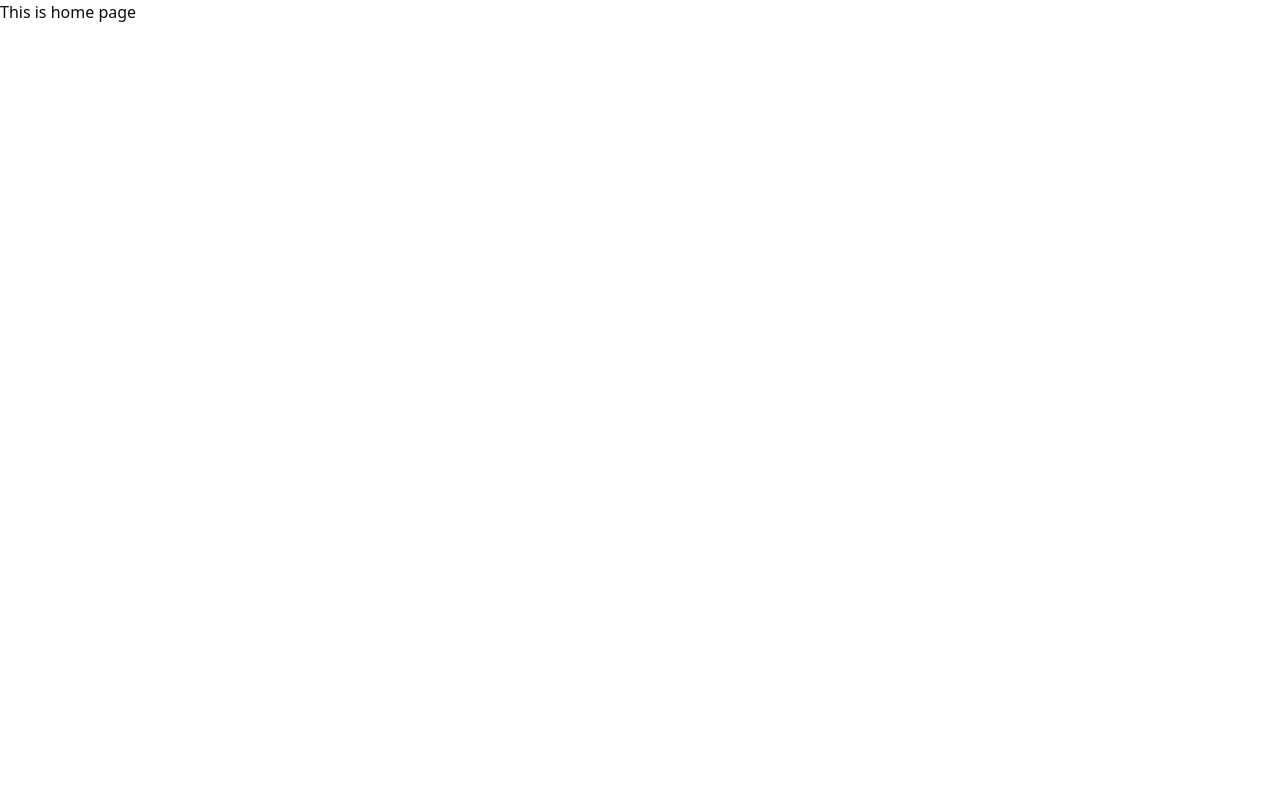
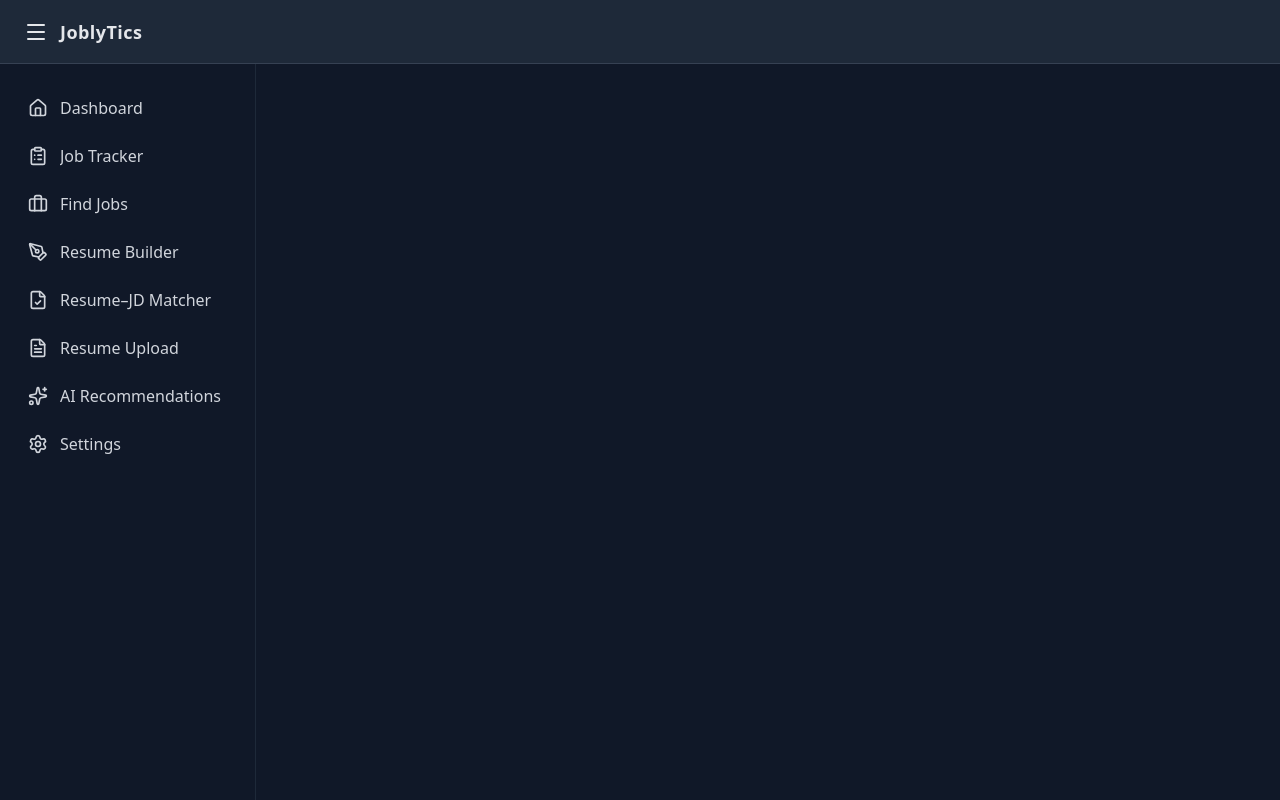
Before and after one commit to ajeetk7ev/JobLytic, a React app in the folder frontend/: page / in a window 1280 px wide. Built offline with nearby package versions, Linux system fonts and the light colour scheme; no server answers; the HTML template or start-up script is replaced by a standard one.

Commit message:
Created workspace page with sidebar

```diff
--- a/frontend/src/App.tsx
+++ b/frontend/src/App.tsx
@@ -4,18 +4,18 @@ import { LoginPage } from "./pages/Login"
 import ForgotPassword from "./pages/Forgot-password"
 import UpdatePassword from "./pages/Update-password"
 import ResumeUploadPage from "./pages/ResumeUpload"
-
-
+import WorkSpace from "./pages/Workspace"
 
 function App() {
   return (
     <Routes>
-      <Route path="/" element={<div>This is home page</div>} />
+
       <Route path="/signup" element={<SignupPage/>} />
       <Route path="/login" element={<LoginPage/>} />
        <Route path='/forgot-password' element={<ForgotPassword />} />
        <Route path='/reset-password/:id' element={<UpdatePassword />} />
        <Route path="/resume-upload" element={<ResumeUploadPage/>} />
+       <Route path="/" element={<WorkSpace/>} />
     </Routes>
   )
 }
--- /dev/null
+++ b/frontend/src/components/workspace/Navbar.tsx
@@ -0,0 +1,26 @@
+import { Menu } from "lucide-react";
+import { useSidebarCollapsedStore } from "@/store/sidebarCollapsedStore";
+function WorkSpaceNavbar() {
+    const { collapsed, setCollapsed } = useSidebarCollapsedStore();
+  return (
+    <nav className="w-full h-16 px-6 flex items-center justify-between
+                    bg-gray-800 border-b border-gray-700
+                    fixed top-0 left-0 right-0 z-40">
+
+      {/* Left section */}
+      <div className="flex items-center gap-3 text-gray-200 font-semibold">
+        <Menu className="cursor-pointer"
+          onClick={() => setCollapsed(!collapsed)}
+         size={24} />
+        <span className="text-lg tracking-wide">JoblyTics</span>
+      </div>
+
+      {/* Right section (profile/settings later) */}
+      <div className="text-gray-300">
+        {/* placeholder */}
+      </div>
+    </nav>
+  );
+}
+
+export default WorkSpaceNavbar;
--- /dev/null
+++ b/frontend/src/components/workspace/Sidebar.tsx
@@ -0,0 +1,47 @@
+import SidebarLink from "./SidebarLink";
+import { sidebarLinks } from "@/data/sidebar";
+import { useSidebarCollapsedStore } from "@/store/sidebarCollapsedStore";
+import { useEffect } from "react";
+import type { SidebarLinkTypes } from "@/types/sidebarLink";
+
+const Sidebar = () => {
+  const { collapsed, setCollapsed } = useSidebarCollapsedStore();
+
+  // Auto collapse behavior
+  useEffect(() => {
+    const handleResize = () => {
+      if (window.innerWidth < 1024) setCollapsed(true);
+      else setCollapsed(false);
+    };
+
+    handleResize();
+    window.addEventListener("resize", handleResize);
+    return () => window.removeEventListener("resize", handleResize);
+  }, [setCollapsed]);
+
+  return (
+    <>
+      <aside
+       className={`flex flex-col ${
+    collapsed ? "w-20" : "w-64"
+  } min-h-screen bg-gray-900 border-r border-gray-800
+     transition-all duration-300 fixed top-16 left-0`}
+      >
+        {/* Links */}
+        <nav className="flex-1 px-3 py-6 space-y-2 overflow-y-auto">
+          {sidebarLinks.map((link: SidebarLinkTypes) => (
+            <SidebarLink
+              key={link.id}
+              name={link.name}
+              path={link.path}
+              icon={link.icon}
+              collapsed={collapsed}
+            />
+          ))}
+        </nav>
+      </aside>
+    </>
+  );
+};
+
+export default Sidebar;
--- /dev/null
+++ b/frontend/src/components/workspace/SidebarLink.tsx
@@ -0,0 +1,40 @@
+import { Link, useLocation } from "react-router-dom";
+import { cn } from "@/lib/utils";
+
+type SidebarLinkProps = {
+  name: string;
+  path: string;
+  icon: React.ElementType;
+  collapsed?: boolean;
+};
+
+const SidebarLink = ({ name, path, icon: Icon, collapsed }: SidebarLinkProps) => {
+  const location = useLocation();
+  const isActive = location.pathname === path;
+
+  return (
+    <Link
+      to={path}
+      className={cn(
+        "flex items-center gap-3 px-4 py-2 rounded-lg text-gray-300",
+        "hover:bg-gray-800 hover:text-white transition-all duration-300",
+        isActive && "bg-gray-700 text-white",
+        collapsed && "px-3 justify-center"
+      )}
+    >
+      <Icon size={20} />
+
+      {/* ANIMATED TEXT */}
+      <span
+        className={cn(
+          "whitespace-nowrap overflow-hidden transition-all duration-300",
+          collapsed ? "opacity-0 w-0" : "opacity-100 w-auto"
+        )}
+      >
+        {name}
+      </span>
+    </Link>
+  );
+};
+
+export default SidebarLink;
--- a/frontend/src/data/sidebar.ts
+++ b/frontend/src/data/sidebar.ts
@@ -5,10 +5,8 @@ import {
   FileCheck,
   Settings,
   PenTool,
-  LayoutDashboard,
   ClipboardList,
   Sparkles,
-  ListChecks,
 } from "lucide-react";
 
 export const sidebarLinks = [
--- /dev/null
+++ b/frontend/src/pages/Workspace.tsx
@@ -0,0 +1,38 @@
+import Sidebar from '@/components/workspace/Sidebar';
+import { Outlet } from 'react-router-dom';
+import { useSidebarCollapsedStore } from '@/store/sidebarCollapsedStore';
+import { useEffect, useState } from 'react';
+import WorkSpaceNavbar from '@/components/workspace/Navbar';
+
+function WorkSpace() {
+  const { collapsed } = useSidebarCollapsedStore();
+  const [isDesktop, setIsDesktop] = useState(window.innerWidth >= 640);
+
+  useEffect(() => {
+    const handleResize = () => {
+      setIsDesktop(window.innerWidth >= 640);
+    };
+    window.addEventListener('resize', handleResize);
+    return () => window.removeEventListener('resize', handleResize);
+  }, []);
+
+  return (
+    <div className="flex min-h-screen bg-gray-900 text-gray-200">
+       <WorkSpaceNavbar/>
+      <div className="sm:fixed sm:top-0 sm:left-0 sm:bottom-0">
+        <Sidebar />
+      </div>
+
+      <div
+        className="flex-1 overflow-y-auto sm:p-8 pb-20 sm:pb-8 transition-all duration-300"
+        style={{
+          marginLeft: isDesktop ? (collapsed ? '5rem' : '16rem') : '0',
+        }}
+      >
+        <Outlet />
+      </div>
+    </div>
+  );
+}
+
+export default WorkSpace;
--- /dev/null
+++ b/frontend/src/store/sidebarCollapsedStore.ts
@@ -0,0 +1,12 @@
+
+import { create } from "zustand";
+
+interface SidebarCollapsedState {
+  collapsed: boolean;
+  setCollapsed: (value: boolean) => void;
+}
+
+export const useSidebarCollapsedStore = create<SidebarCollapsedState>((set) => ({
+  collapsed: false, // default: sidebar expanded
+  setCollapsed: (value) => set({ collapsed: value }),
+}));
--- /dev/null
+++ b/frontend/src/types/sidebarLink.ts
@@ -0,0 +1,8 @@
+
+
+export interface SidebarLinkTypes{
+    id:number;
+    name:string;
+    path:string;
+    icon:any
+}
```
